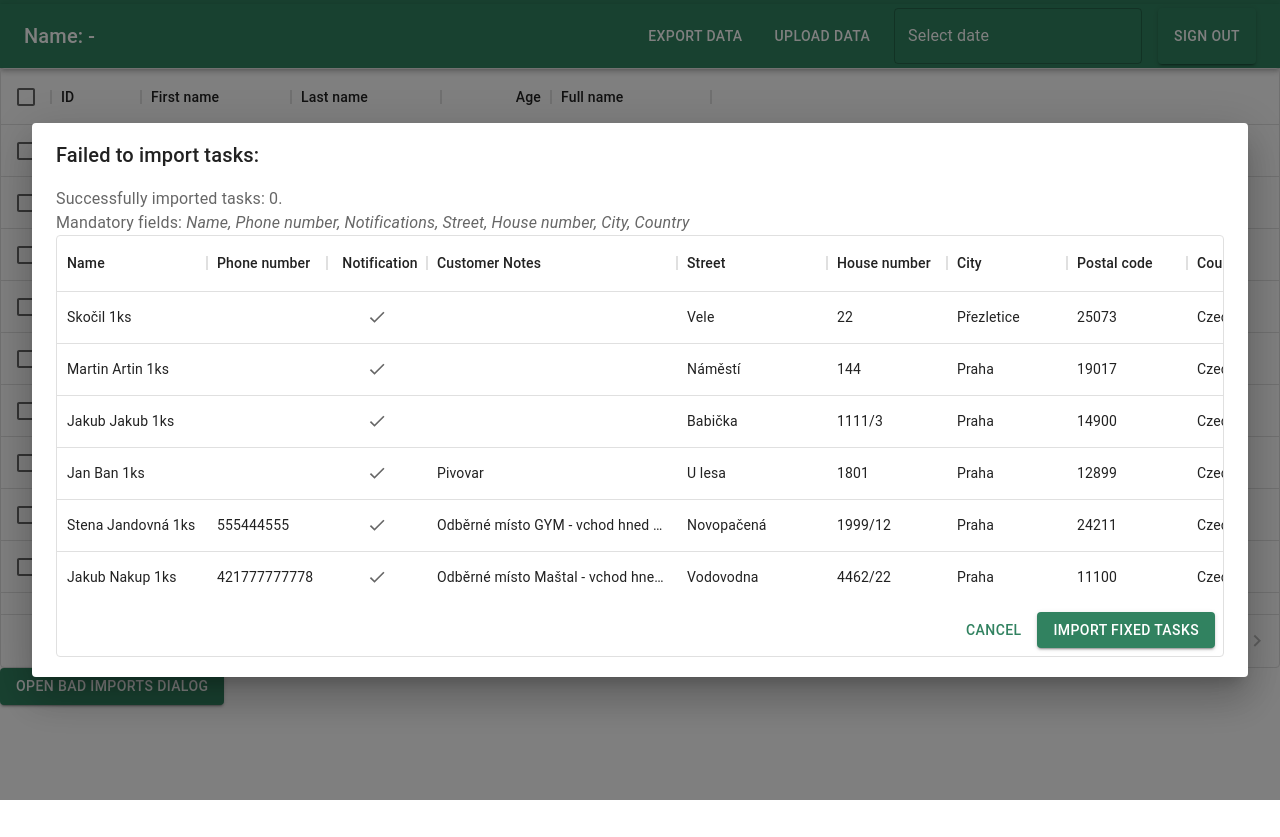
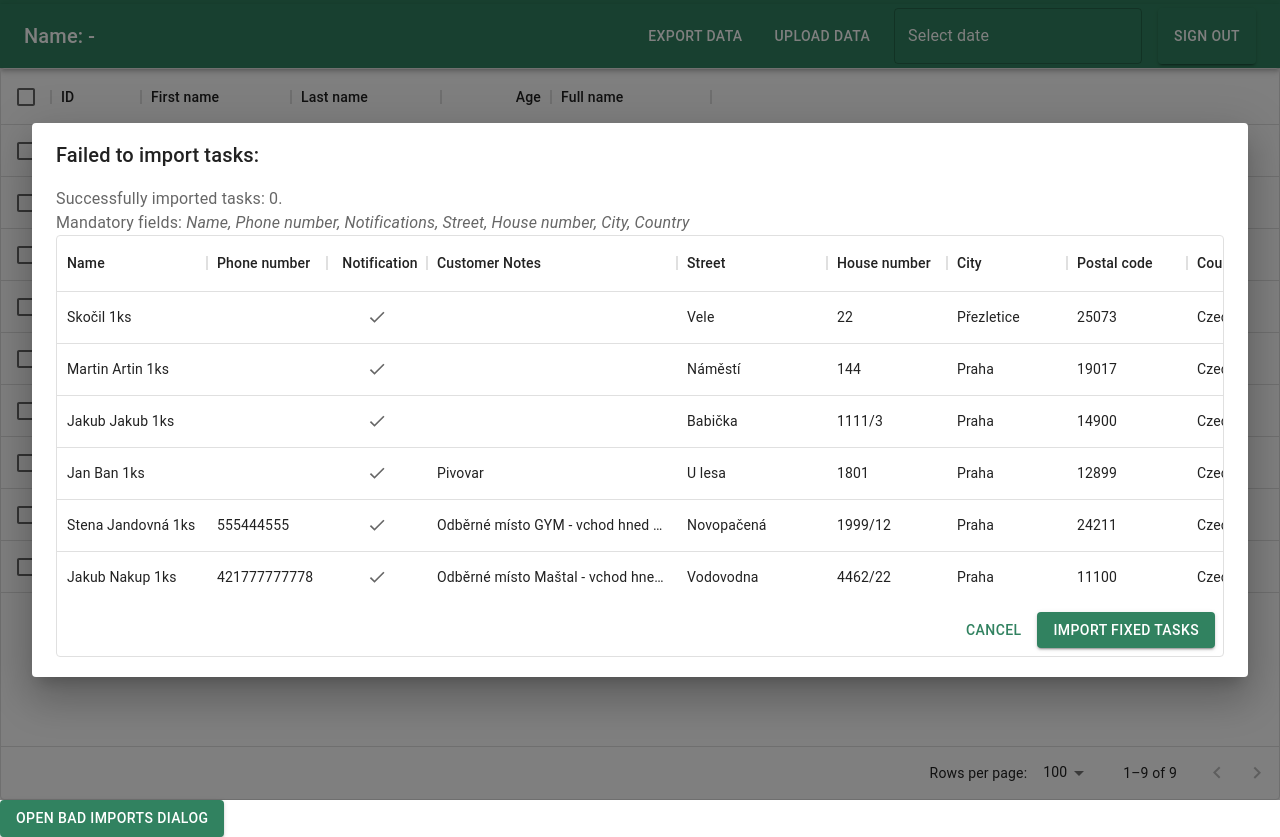
Before and after one commit to Johny8811/bevy, a React (Create React App) app: page /dashboard in a window 1280 px wide. Before the commit the page ends 800 px from the top, so only its background shows below. Built offline with nearby package versions, Linux system fonts and the light colour scheme; no server answers; sample sign-in values are in the browser's storage.

Commit message:
Fix height of table to whole screen

```diff
--- a/src/main/modules/dashboard/components/DeliveryTable.tsx
+++ b/src/main/modules/dashboard/components/DeliveryTable.tsx
@@ -47,15 +47,8 @@ const rows = [
 
 export function DeliveryTable() {
   return (
-    <Box sx={{ height: 600, width: '100%' }}>
-      <DataGrid
-        rows={rows}
-        columns={columns}
-        pageSize={10}
-        rowsPerPageOptions={[10]}
-        checkboxSelection
-        disableSelectionOnClick
-      />
+    <Box sx={{ height: 'calc(100vh - 68px)', width: '100%' }}>
+      <DataGrid rows={rows} columns={columns} checkboxSelection disableSelectionOnClick />
     </Box>
   );
 }
```
